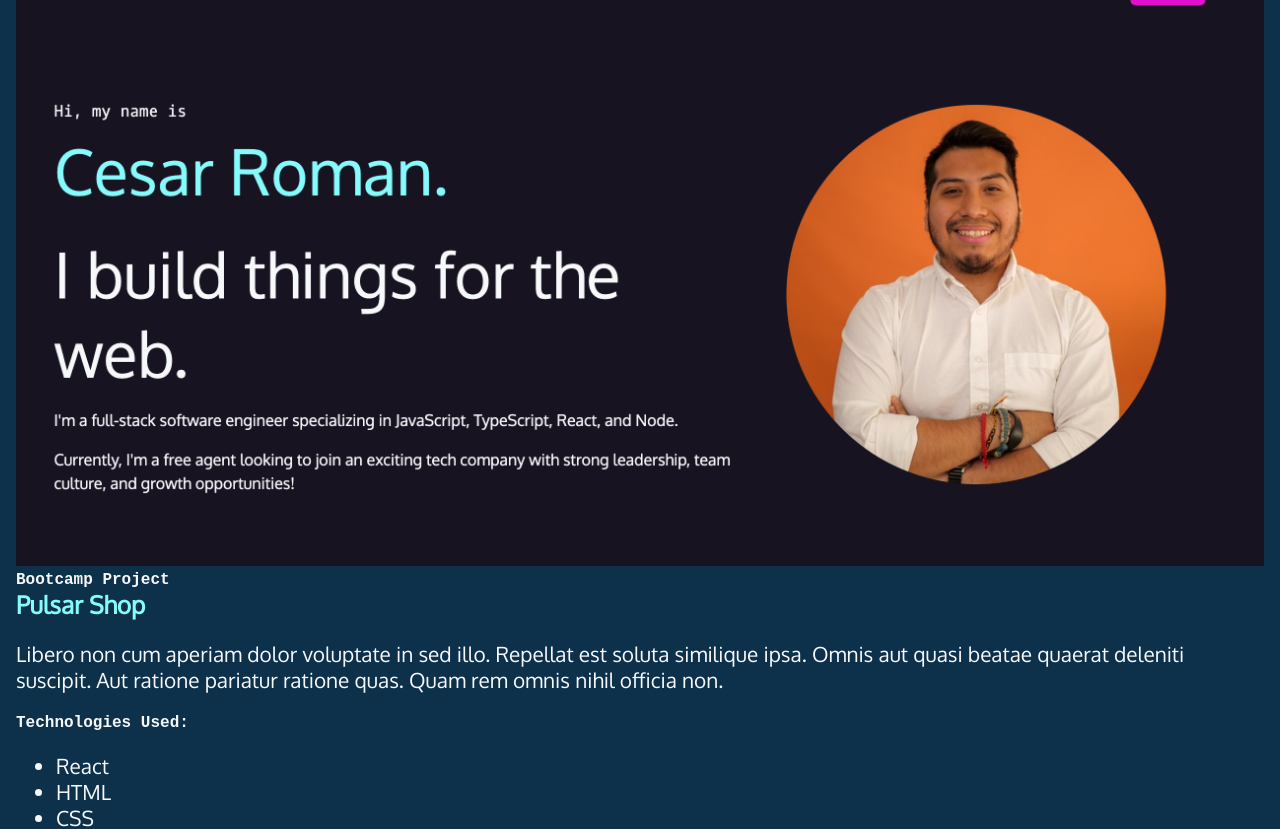
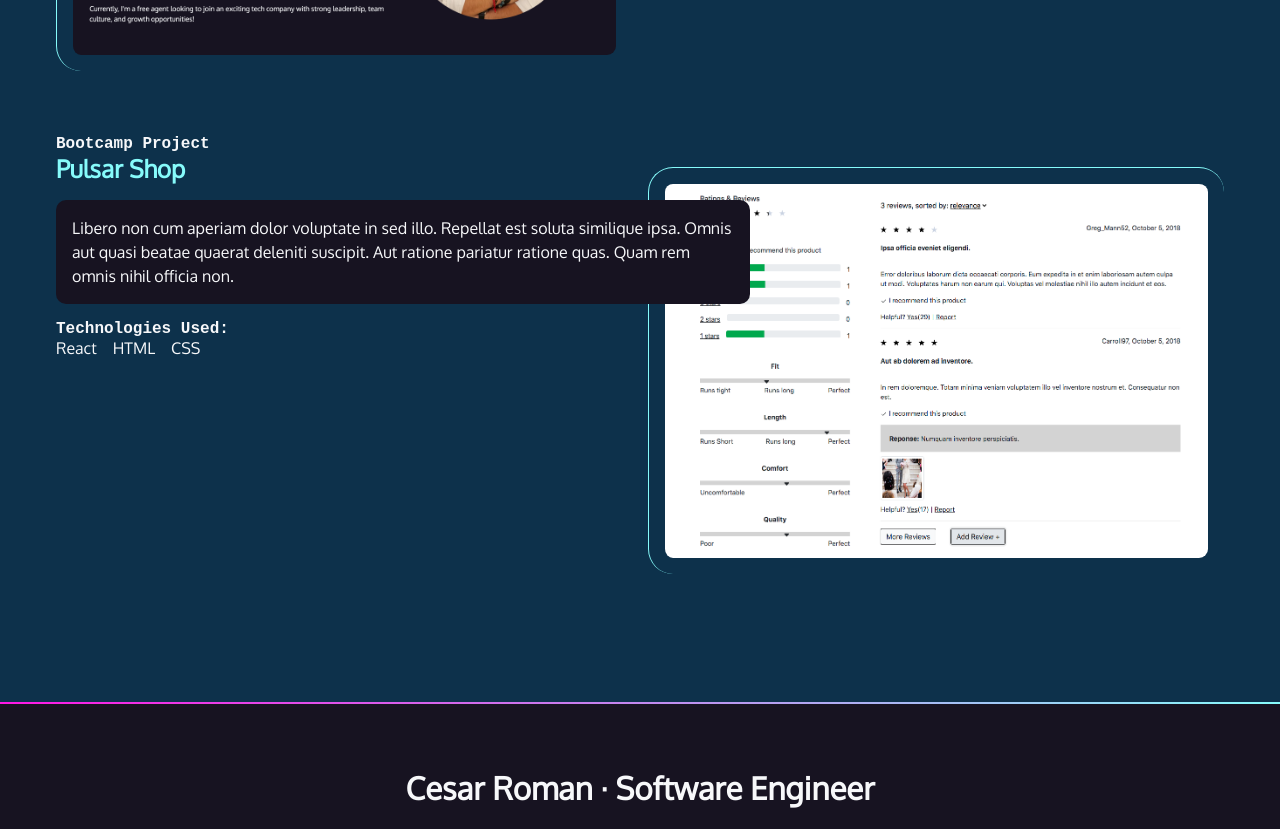
Before and after one commit to cesartheroman/personal-portfolio, a React app: page /projects in a window 1280 px wide. Shown: the part 600-1429 px from the top of the page. Built offline with nearby package versions, Linux system fonts and the light colour scheme; the HTML template or start-up script is replaced by a standard one; a web font is replaced by a local one.

Commit message:
refactor: added styling, screenshots, and markup

```diff
--- a/public/index.js
+++ b/public/index.js
@@ -1,3 +1,4 @@
 export { default as profilePicture } from './assets/profilePicture.jpg';
 export { default as cromanResume } from './assets/cromanResume.pdf';
 export { default as portfolioScreenshot } from './assets/portfolioScreenshot.png';
+export { default as pulsarShop } from './assets/pulsarShop.png';
--- a/src/App.jsx
+++ b/src/App.jsx
@@ -2,6 +2,7 @@ import React from 'react';
 import { Routes, Route } from 'react-router-dom';
 
 import {
+  ContactMe,
   Home,
   Footer,
   Navbar,
@@ -19,7 +20,15 @@ const App = () => {
       <Navbar />
 
       <Routes>
-        <Route path="/" element={<Home />} />
+        <Route
+          path="/"
+          element={
+            <>
+              <Home />
+              <ContactMe />
+            </>
+          }
+        />
         <Route path="/projects" element={<Projects />} />
         <Route path="/recommendations" element={<Recommendations />} />
         <Route path="/resume" element={<Resume />} />
--- a/src/components/Home.jsx
+++ b/src/components/Home.jsx
@@ -1,18 +1,16 @@
 import React from 'react';
 import { profilePicture } from '../../public';
 import { copy } from './definitions';
-import ContactMe from './ContactMe';
 
 const Home = () => {
   return (
     <>
       <section className="home">
         <article className="intro">
-          <p className="name">
+          <p className="name introText">
             {copy.aboutMe.greeting}
             <span>{copy.aboutMe.name}</span>
           </p>
-
           <figure className="pictureContainerMobile">
             <img
               src={profilePicture}
@@ -20,12 +18,13 @@ const Home = () => {
               alt="Picture showing Cesar, smiling with crossed arms in a white button-down shirt against an orange background."
             />
           </figure>
+          <div className="introText">
+            <h2>{copy.aboutMe.introduction}</h2>
 
-          <h2>{copy.aboutMe.introduction}</h2>
+            <p>{copy.aboutMe.specialty}</p>
 
-          <p>{copy.aboutMe.specialty}</p>
-
-          <p>{copy.aboutMe.currentJob}</p>
+            <p>{copy.aboutMe.currentJob}</p>
+          </div>
         </article>
 
         <figure className="pictureContainerDesktop">
@@ -38,8 +37,6 @@ const Home = () => {
       </section>
 
       <div className="gradient" />
-
-      <ContactMe />
     </>
   );
 };
--- a/src/components/Projects.jsx
+++ b/src/components/Projects.jsx
@@ -1,28 +1,37 @@
 import React from 'react';
 
-import { portfolioScreenshot } from '../../public/index';
+import { portfolioScreenshot, pulsarShop } from '../../public/index';
 
 const Projects = () => {
   return (
+    <>
+      <div className="gradient"></div>
       <div className="sectionDkBlue">
         <section className="projects">
-        <h2>Projects that I'm proud of</h2>
+          <h2>Projects I'm proud of</h2>
 
           <article>
+            <div className="text">
               <h4>Latest Project</h4>
+
               <h3>This portfolio site!</h3>
+
               <p className="blackBox">
                 Libero non cum aperiam dolor voluptate in sed illo. Repellat est
                 soluta similique ipsa. Omnis aut quasi beatae quaerat deleniti
-            suscipit. Aut ratione pariatur ratione quas. Quam rem omnis nihil
-            officia non.
+                suscipit. Aut ratione pariatur ratione quas. Quam rem omnis
+                nihil officia non.
               </p>
+
               <h4>Technologies Used:</h4>
+
               <ul>
                 <li>React</li>
                 <li>HTML</li>
                 <li>CSS</li>
               </ul>
+            </div>
+
             <img
               src={portfolioScreenshot}
               className="projectScreenshots"
@@ -30,25 +39,38 @@ const Projects = () => {
             ></img>
           </article>
 
-        <article>
+          <article className="reverse">
+            <div className="text">
               <h4>Bootcamp Project</h4>
+
               <h3>Pulsar Shop</h3>
-          <p>
+
+              <p className="blackBox">
                 Libero non cum aperiam dolor voluptate in sed illo. Repellat est
                 soluta similique ipsa. Omnis aut quasi beatae quaerat deleniti
-            suscipit. Aut ratione pariatur ratione quas. Quam rem omnis nihil
-            officia non.
+                suscipit. Aut ratione pariatur ratione quas. Quam rem omnis
+                nihil officia non.
               </p>
+
               <h4>Technologies Used:</h4>
+
               <ul>
                 <li>React</li>
                 <li>HTML</li>
                 <li>CSS</li>
               </ul>
-          <img></img>
+            </div>
+
+            <img
+              src={pulsarShop}
+              className="projectScreenshots"
+              alt="Screenshot of Pulsar Shop website"
+            ></img>
           </article>
         </section>
       </div>
+      <div className="gradient"></div>
+    </>
   );
 };
 
--- a/src/components/index.jsx
+++ b/src/components/index.jsx
@@ -1,3 +1,4 @@
+export { default as ContactMe } from './ContactMe';
 export { default as Home } from './Home';
 export { default as Footer } from './Footer';
 export { default as Navbar } from './Navbar';
--- a/src/styles.css
+++ b/src/styles.css
@@ -46,6 +46,53 @@ a:hover {
   text-decoration: none;
 }
 
+/* nav styles */
+nav {
+  font-family: var(--mono);
+  font-size: 80%;
+  padding: 4rem 1rem;
+}
+
+nav h1 {
+  font-family: var(--sans);
+}
+
+nav ul {
+  align-items: center;
+  display: flex;
+  flex-flow: row wrap;
+  gap: 2rem;
+  justify-content: center;
+  list-style-type: none;
+  margin: 0;
+  padding: 0;
+}
+
+nav ul a {
+  color: var(--white);
+  display: block;
+  text-decoration: none;
+}
+
+nav li:first-child {
+  flex-basis: 100%;
+  text-align: center;
+}
+
+.brandIcon {
+  font-size: 150%;
+}
+
+.brandIcon,
+.nameIcon {
+  color: var(--aqua);
+}
+
+.brandIcon:hover,
+.nameIcon:hover {
+  color: var(--hotmag);
+}
+
 /* home + intro styles */
 .home {
   padding: 4rem 1rem 10rem 1rem;
@@ -88,53 +135,6 @@ a:hover {
   text-align: center;
 }
 
-/* nav styles */
-nav {
-  font-family: var(--mono);
-  font-size: 80%;
-  padding: 1rem;
-}
-
-nav h1 {
-  font-family: var(--sans);
-}
-
-nav ul {
-  align-items: center;
-  display: flex;
-  flex-flow: row wrap;
-  gap: 2rem;
-  justify-content: center;
-  list-style-type: none;
-  margin: 0;
-  padding: 0;
-}
-
-nav ul a {
-  color: var(--white);
-  display: block;
-  text-decoration: none;
-}
-
-nav li:first-child {
-  flex-basis: 100%;
-  text-align: center;
-}
-
-.brandIcon {
-  font-size: 150%;
-}
-
-.brandIcon,
-.nameIcon {
-  color: var(--aqua);
-}
-
-.brandIcon:hover,
-.nameIcon:hover {
-  color: var(--hotmag);
-}
-
 /* projects styles */
 .projects {
   padding: 4rem 1rem;
@@ -159,21 +159,27 @@ nav li:first-child {
   padding: 1rem;
   border-radius: 10px;
   color: var(--white);
+  font-size: 1rem;
+  line-height: 1.5;
 }
 
-/* button styles */
-.button {
-  background-color: var(--magenta);
-  border-radius: 5px;
-  color: white;
-  font-family: var(--mono);
-  padding: 0.5rem;
-  text-decoration: none;
+.projects ul {
+  list-style-type: none;
+  padding: 0;
+  margin: 0;
+  display: flex;
+  flex-flow: row wrap;
+  justify-content: flex-start;
+  gap: 1rem;
+  font-size: 1rem;
 }
 
-.button:hover {
-  color: var(--white);
-  background-color: var(--hotmag);
+.projects img {
+  margin: 2rem 0 4rem 0;
+  border-left: 1px solid var(--aqua);
+  border-top: 1px solid var(--aqua);
+  border-radius: 25px;
+  padding: 1rem;
 }
 
 /* footer styles */
@@ -191,6 +197,21 @@ footer ul {
   list-style-type: none;
   margin: 2rem 0;
   padding: 0;
+}
+
+/* button styles */
+.button {
+  background-color: var(--magenta);
+  border-radius: 5px;
+  color: white;
+  font-family: var(--mono);
+  padding: 0.5rem;
+  text-decoration: none;
+}
+
+.button:hover {
+  color: var(--white);
+  background-color: var(--hotmag);
 }
 
 /* image styles */
@@ -245,6 +266,60 @@ footer ul {
   .pictureContainerDesktop {
     display: block;
   }
+
+  /* TODO: maybe try using grid instead */
+  /* .introText {
+    display: grid;
+    grid-template-columns: 1fr 1fr;
+    order: 1;
+  } */
+}
+
+@media (min-width: 550px) {
+  .projects {
+    max-width: 1200px;
+    margin: 0 auto;
+  }
+  .projects article {
+    display: grid;
+    grid-template-columns: repeat(10, 1fr);
+    gap: 1rem;
+  }
+
+  .text {
+    grid-column: 5/11;
+    grid-row: 1/2;
+    order: 1;
+    text-align: right;
+  }
+
+  .projects ul {
+    justify-content: flex-end;
+  }
+
+  .projects img {
+    grid-column: 1/6;
+    grid-row: 1/2;
+  }
+
+  .reverse .text {
+    grid-column: 1/7;
+    order: 2;
+    text-align: left;
+  }
+
+  .reverse img {
+    grid-column: 6/11;
+    grid-row: 1/2;
+  }
+
+  .reverse ul {
+    justify-content: flex-start;
+  }
+
+  /* .projects article:nth-child(odd) {
+    order: 1;
+  } */
 }
 
 /* .App {
```
Also changed, not shown: public/assets/pulsarShop.png (added). Lines whose indentation alone changed are shown as unchanged.
